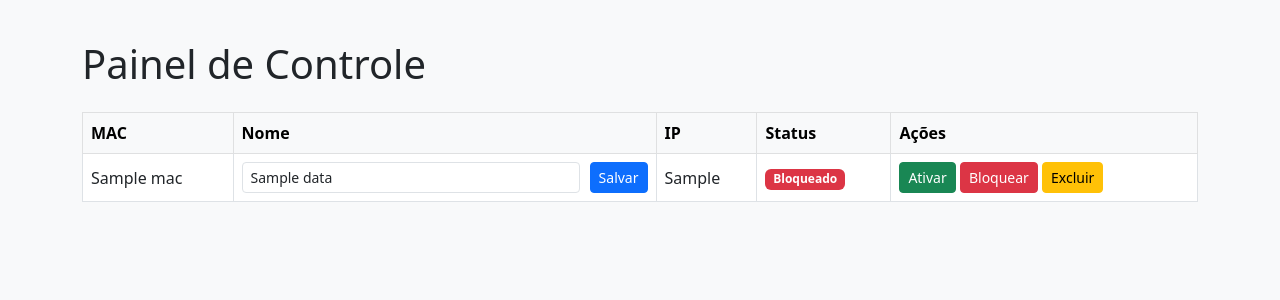
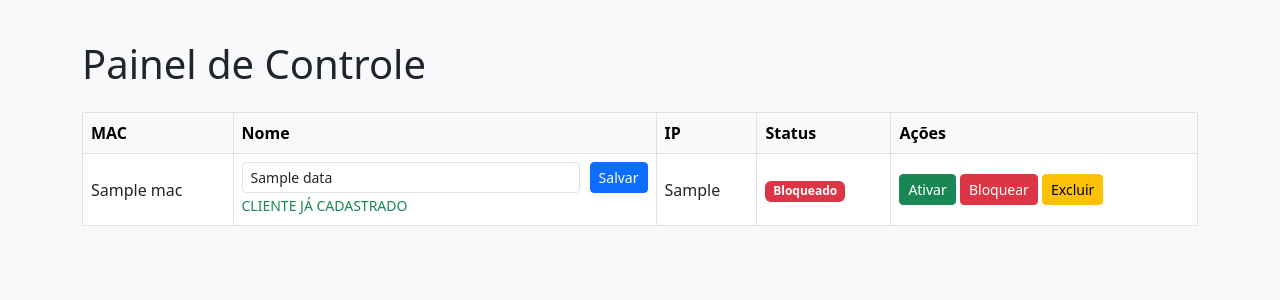
Before and after one commit to blackingbrbr23/painel-controlle, a Flask app: template templates/index.html in a window 1280 px wide. Shown: the top 300 px of the page. Run offline with Flask 3, Linux system fonts and the light colour scheme; the template is opened without the code that fills it: most values are stand-ins (such as "Sample title", 1, 10 or a date in 2020).

Commit message:
Update index.html

```diff
--- a/templates/index.html
+++ b/templates/index.html
@@ -30,10 +30,11 @@
         <tr>
           <td class="text-break">{{ mac }}</td>
           <td>
-            <form action="/rename/{{ mac }}" method="post" class="form-inline">
-              <input type="text" name="nome" value="{{ data.nome }}" class="form-control form-control-sm">
-              <button type="submit" class="btn btn-primary btn-sm">Salvar</button>
-            </form>
+           <form action="/rename/{{ mac }}" method="post" class="form-inline">
+            <input type="text" name="nome" value="{{ data.nome }}" class="form-control form-control-sm">
+            <button type="submit" class="btn btn-primary btn-sm">Salvar</button>
+          </form>
+          <small class="text-success">CLIENTE JÁ CADASTRADO</small>
           </td>
           <td>{{ data.ip }}</td>
           <td>
```
